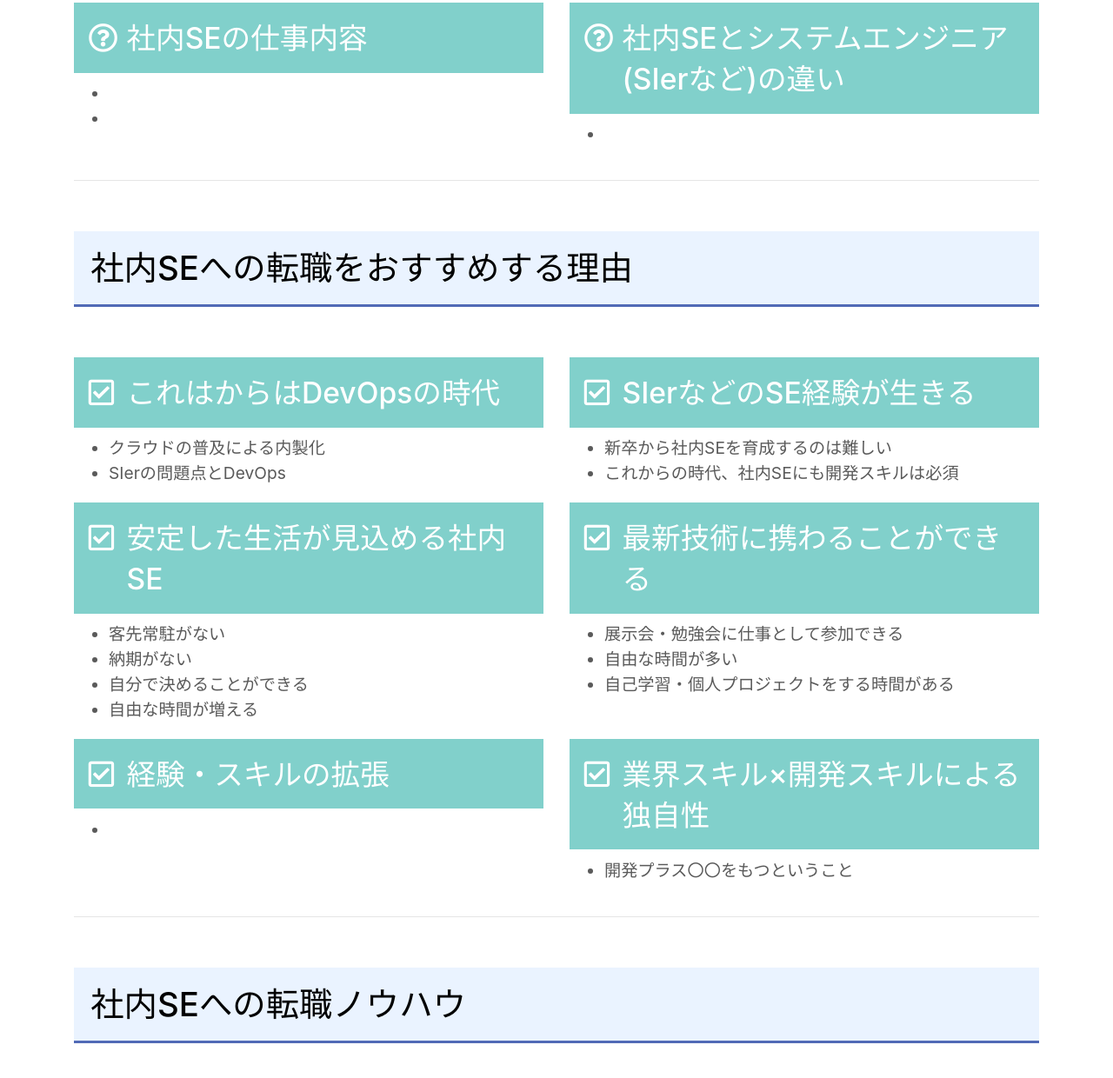
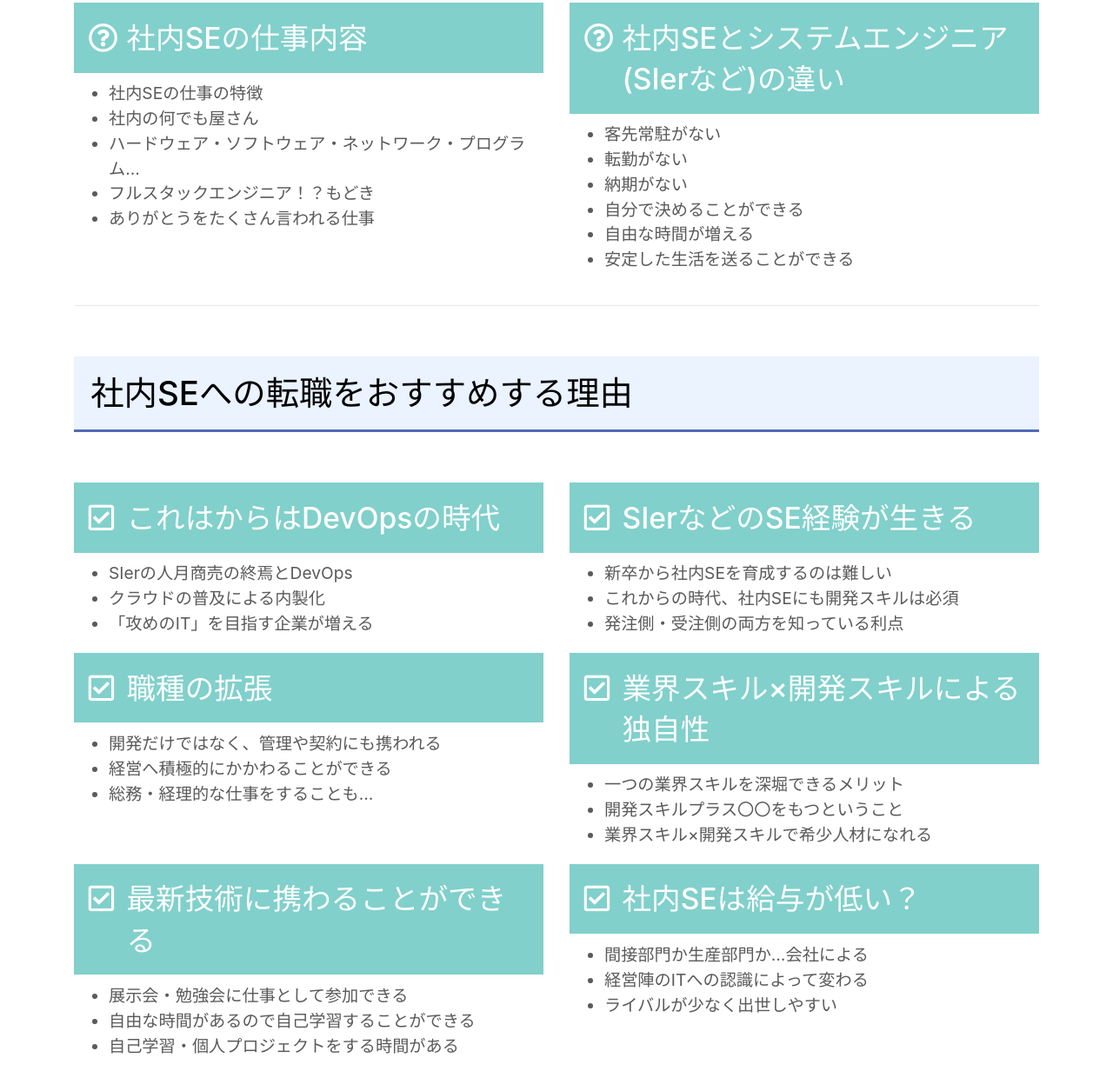
Before and after one commit to letsstartgolf/shanai, a plain HTML site: page index.html in a window 1280 px wide. Shown: the part 2227-3467 px from the top of the page at 87% size. Drawn offline with nearby package versions, Linux system fonts and the light colour scheme.

Commit message:
20190118

```diff
--- a/index.html
+++ b/index.html
@@ -122,14 +122,22 @@
       <div class="col-lg-6">
         <h3 class="hatenap">社内SEの仕事内容</h3>
         <ul>
-          <li></li>
-          <li></li>
+          <li>社内SEの仕事の特徴</li>
+          <li>社内の何でも屋さん</li>
+          <li>ハードウェア・ソフトウェア・ネットワーク・プログラム…</li>
+          <li>フルスタックエンジニア！？もどき</li>
+          <li>ありがとうをたくさん言われる仕事</li>
         </ul>
       </div>
       <div class="col-lg-6">
         <h3 class="hatenap">社内SEとシステムエンジニア(SIerなど)の違い</h3>
         <ul>
-          <li></li>
+          <li>客先常駐がない</li>
+          <li>転勤がない</li>
+          <li>納期がない</li>
+          <li>自分で決めることができる</li>
+          <li>自由な時間が増える</li>
+          <li>安定した生活を送ることができる</li>
         </ul>
       </div>
     </div>
@@ -141,8 +149,9 @@
       <div class="col-lg-6">
         <h3 class="checkp">これはからはDevOpsの時代</h3>
         <ul>
+          <li>SIerの人月商売の終焉とDevOps</li>
           <li>クラウドの普及による内製化</li>
-          <li>SIerの問題点とDevOps</li>
+          <li>「攻めのIT」を目指す企業が増える</li>
         </ul>
       </div>
       <div class="col-lg-6">
@@ -150,39 +159,43 @@
         <ul>
           <li>新卒から社内SEを育成するのは難しい</li>
           <li>これからの時代、社内SEにも開発スキルは必須</li>
+          <li>発注側・受注側の両方を知っている利点</li>
         </ul>
       </div>
     </div>
     <div class="row">
       <div class="col-lg-6">
-        <h3 class="checkp">安定した生活が見込める社内SE</h3>
+        <h3 class="checkp">職種の拡張</h3>
         <ul>
-          <li>客先常駐がない</li>
-          <li>納期がない</li>
-          <li>自分で決めることができる</li>
-          <li>自由な時間が増える</li>
+          <li>開発だけではなく、管理や契約にも携われる</li>
+          <li>経営へ積極的にかかわることができる</li>
+          <li>総務・経理的な仕事をすることも…</li>
         </ul>
       </div>
       <div class="col-lg-6">
-        <h3 class="checkp">最新技術に携わることができる</h3>
+        <h3 class="checkp">業界スキル×開発スキルによる独自性</h3>
         <ul>
-          <li>展示会・勉強会に仕事として参加できる</li>
-          <li>自由な時間が多い</li>
-          <li>自己学習・個人プロジェクトをする時間がある</li>
+          <li>一つの業界スキルを深堀できるメリット</li>
+          <li>開発スキルプラス〇〇をもつということ</li>
+          <li>業界スキル×開発スキルで希少人材になれる</li>
         </ul>
       </div>
     </div>
     <div class="row">
       <div class="col-lg-6">
-        <h3 class="checkp">経験・スキルの拡張</h3>
+        <h3 class="checkp">最新技術に携わることができる</h3>
         <ul>
-          <li></li>
+          <li>展示会・勉強会に仕事として参加できる</li>
+          <li>自由な時間があるので自己学習することができる</li>
+          <li>自己学習・個人プロジェクトをする時間がある</li>
         </ul>
       </div>
       <div class="col-lg-6">
-        <h3 class="checkp">業界スキル×開発スキルによる独自性</h3>
+        <h3 class="checkp">社内SEは給与が低い？</h3>
         <ul>
-          <li>開発プラス〇〇をもつということ</li>
+          <li>間接部門か生産部門か…会社による</li>
+          <li>経営陣のITへの認識によって変わる</li>
+          <li>ライバルが少なく出世しやすい</li>
         </ul>
       </div>
     </div>
@@ -198,15 +211,17 @@
           <li>社内情報システム部門の特徴</li>
           <li>年齢が高くても転職できるか？</li>
           <li>経験がなくても転職できるか？</li>
+          <li>社内SEに必要となスキルとは？</li>
         </ul>
       </div>
       <div class="col-lg-6">
         <h3 class="pointp">社内SEに向いている人・向いていない人</h3>
         <ul>
-          <li>社内SEの仕事の特徴</li>
           <li>仕事内容は開発だけではない</li>
-          <li>社内の何でも屋さん</li>
           <li>社内政治などのコミュニケーションが求められる</li>
+          <li>ヘルプデスクや電話対応は必須</li>
+          <li>プログラムだけ書いていたい人は不向きです</li>
+          <li>経営に興味がない人は不向きかも</li>
         </ul>
       </div>
     </div>
@@ -224,6 +239,7 @@
           <li>会社のホームページをチェックする</li>
           <li>仕事内容を予想するために重要な“組織図”</li>
           <li>仕事内容をイメージしたうえでの志望動機</li>
+          <li>社内SE採用者にグッとくるキーワードを盛り込む</li>
           <li>面接用のトラップ（罠）を用意する</li>
         </ul>
       </div>
@@ -234,6 +250,8 @@
         <ul>
           <li>面接者は誰なのかを確認する</li>
           <li>面接者によって応答を使い分ける</li>
+          <li>経営的視点をアピールする</li>
+          <li>柔軟性をアピールする</li>
           <li>余裕があれば…社内の様子をチェックする</li>
         </ul>
       </div>
@@ -241,6 +259,8 @@
         <h3 class="pointp">社内SEに転職を決める前に</h3>
         <ul>
           <li>「思っていた仕事ではなかった…」を防ぐために</li>
+          <li>「思っていたよりも給与が低い…」を防ぐために</li>
+          <li>「一人社内SEはつらいよ…」を防ぐために</li>
           <li>ブラック企業！？残業を確認する</li>
           <li>ブラック企業かどうかを見極めるポイント</li>
         </ul>
```
